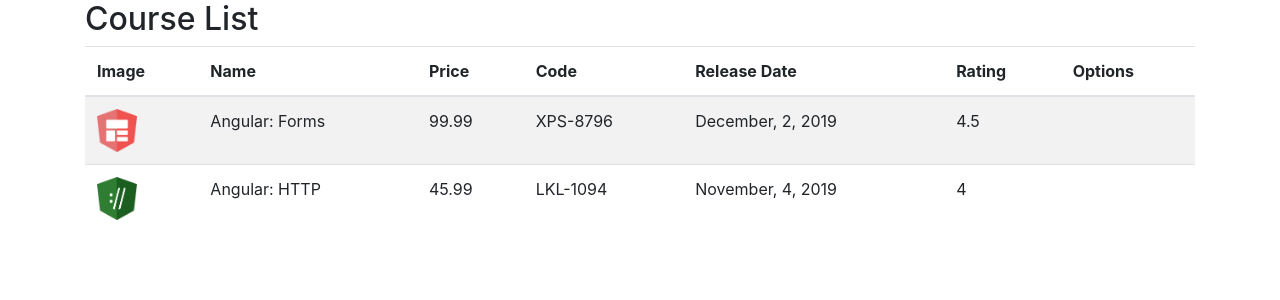
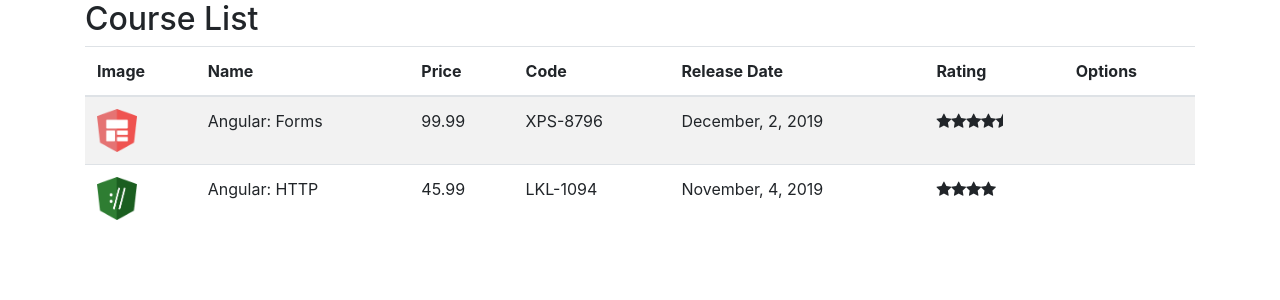
Before and after one commit to andreluis7/Course-Manager-Angular-Dio, an Angular app in the folder course-manager/: page / in a window 1280 px wide. Shown: the top 300 px of the page. Built offline with nearby package versions, Linux system fonts and the light colour scheme.

Commit message:
Adicionando o componente estrela nos cursos

```diff
--- a/course-manager/src/app/app.module.ts
+++ b/course-manager/src/app/app.module.ts
@@ -4,15 +4,17 @@ import { FormsModule } from '@angular/forms';
 
 import { AppComponent } from './app.component';
 import { CourseListComponent } from './courses/course-list.component';
+import { StarComponent } from './star/star.component';
 
 @NgModule({
   declarations: [
     AppComponent,
-    CourseListComponent
+    CourseListComponent,
+    StarComponent
   ],
   imports: [
     BrowserModule,
-    FormsModule,
+    FormsModule
   ],
   providers: [],
   bootstrap: [AppComponent]
--- a/course-manager/src/app/courses/course-list.component.html
+++ b/course-manager/src/app/courses/course-list.component.html
@@ -19,7 +19,9 @@
       <td>{{ course.price }}</td>
       <td>{{ course.code }}</td>
       <td>{{ course.releaseDate }}</td>
-      <td>{{ course.rating }}</td>
+      <td>
+        <app-star [rating]='course.rating'></app-star>
+      </td>
       <td></td>
     </tr>
   </tbody>
```
